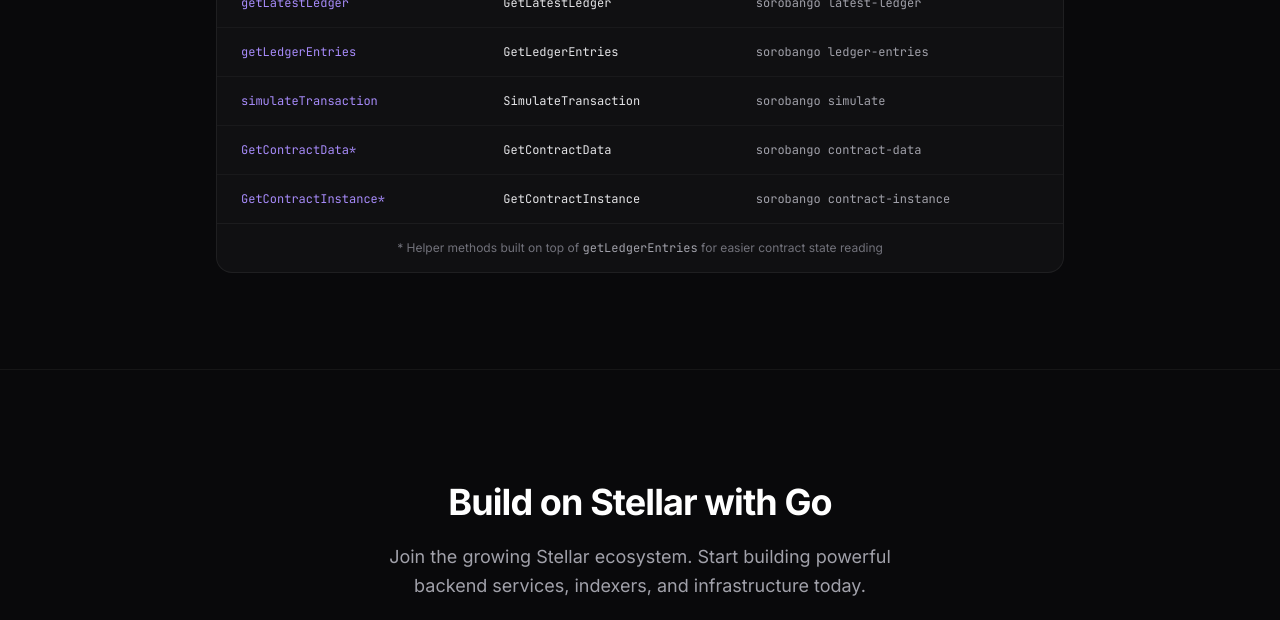
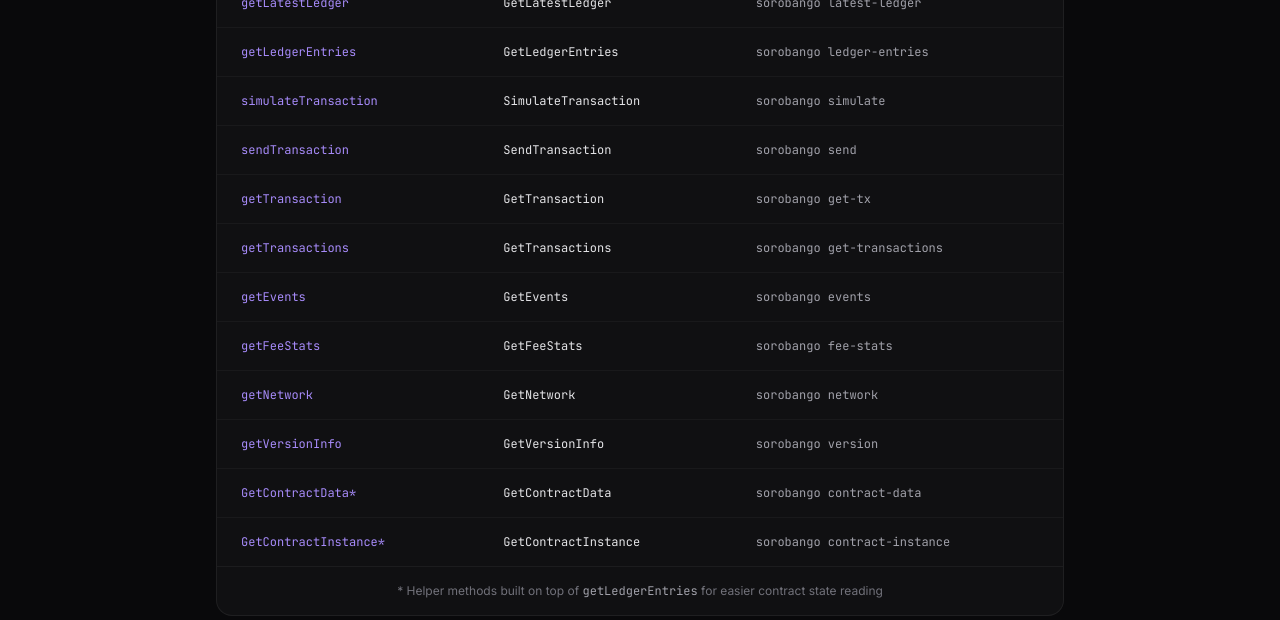
Before and after one commit to Northbound-Dev/soroban-go-toolkit, a plain HTML site: page website/index.html in a window 1280 px wide. Shown: the part 4120-4740 px from the top of the page. Drawn offline with nearby package versions, Linux system fonts and the light colour scheme.

```diff
--- a/index.html
+++ b/website/index.html
@@ -521,6 +521,41 @@
                 <td class="px-6 py-4 font-mono text-xs text-surface-400">sorobango simulate</td>
               </tr>
               <tr>
+                <td class="px-6 py-4 font-mono text-xs text-accent-400">sendTransaction</td>
+                <td class="px-6 py-4 font-mono text-xs text-surface-200">SendTransaction</td>
+                <td class="px-6 py-4 font-mono text-xs text-surface-400">sorobango send</td>
+              </tr>
+              <tr>
+                <td class="px-6 py-4 font-mono text-xs text-accent-400">getTransaction</td>
+                <td class="px-6 py-4 font-mono text-xs text-surface-200">GetTransaction</td>
+                <td class="px-6 py-4 font-mono text-xs text-surface-400">sorobango get-tx</td>
+              </tr>
+              <tr>
+                <td class="px-6 py-4 font-mono text-xs text-accent-400">getTransactions</td>
+                <td class="px-6 py-4 font-mono text-xs text-surface-200">GetTransactions</td>
+                <td class="px-6 py-4 font-mono text-xs text-surface-400">sorobango get-transactions</td>
+              </tr>
+              <tr>
+                <td class="px-6 py-4 font-mono text-xs text-accent-400">getEvents</td>
+                <td class="px-6 py-4 font-mono text-xs text-surface-200">GetEvents</td>
+                <td class="px-6 py-4 font-mono text-xs text-surface-400">sorobango events</td>
+              </tr>
+              <tr>
+                <td class="px-6 py-4 font-mono text-xs text-accent-400">getFeeStats</td>
+                <td class="px-6 py-4 font-mono text-xs text-surface-200">GetFeeStats</td>
+                <td class="px-6 py-4 font-mono text-xs text-surface-400">sorobango fee-stats</td>
+              </tr>
+              <tr>
+                <td class="px-6 py-4 font-mono text-xs text-accent-400">getNetwork</td>
+                <td class="px-6 py-4 font-mono text-xs text-surface-200">GetNetwork</td>
+                <td class="px-6 py-4 font-mono text-xs text-surface-400">sorobango network</td>
+              </tr>
+              <tr>
+                <td class="px-6 py-4 font-mono text-xs text-accent-400">getVersionInfo</td>
+                <td class="px-6 py-4 font-mono text-xs text-surface-200">GetVersionInfo</td>
+                <td class="px-6 py-4 font-mono text-xs text-surface-400">sorobango version</td>
+              </tr>
+              <tr>
                 <td class="px-6 py-4 font-mono text-xs text-accent-400">GetContractData*</td>
                 <td class="px-6 py-4 font-mono text-xs text-surface-200">GetContractData</td>
                 <td class="px-6 py-4 font-mono text-xs text-surface-400">sorobango contract-data</td>
```
Also changed, not shown: vercel.json (added), 12 other files.
